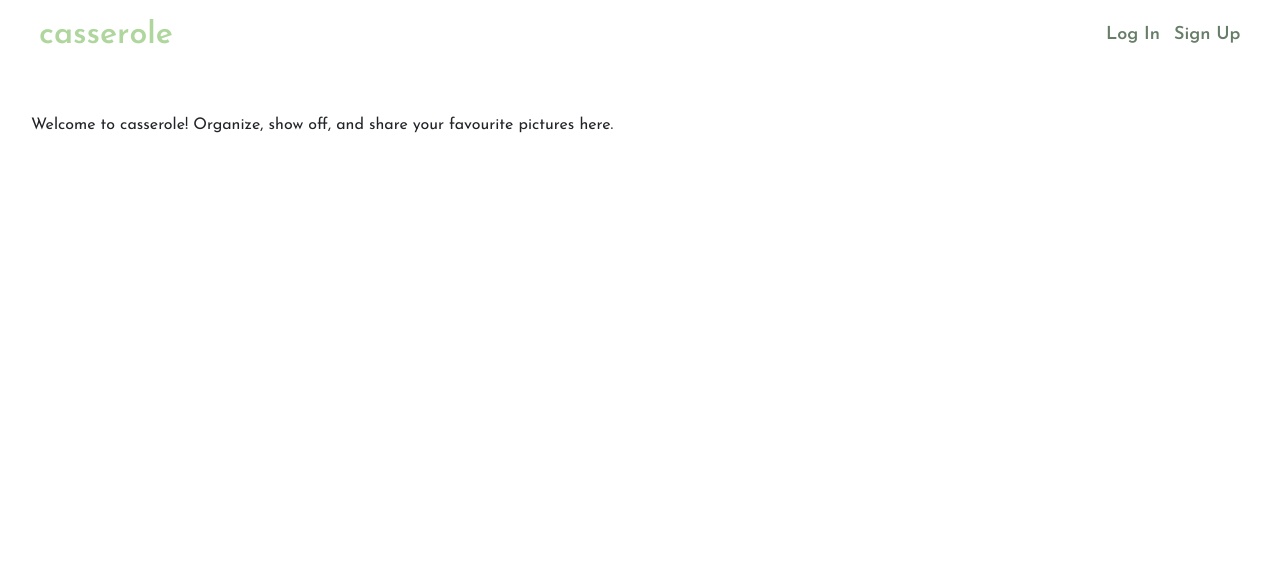
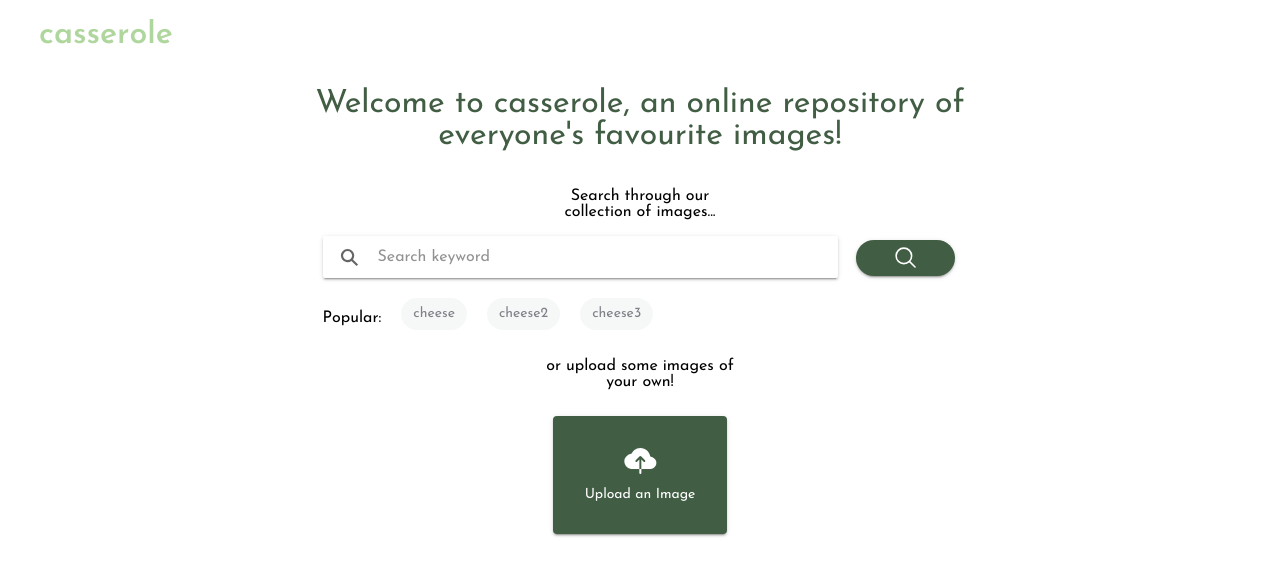
Before and after one commit to carman-li/colour-bucket, a React (Create React App) app in the folder Casserole/: page /home in a window 1280 px wide. Shown: the top 576 px of the page. Built offline with nearby package versions, Linux system fonts and the light colour scheme.

Commit message:
more ui additions

```diff
--- a/Casserole/src/pages/Home.tsx
+++ b/Casserole/src/pages/Home.tsx
@@ -1,6 +1,7 @@
 import { IonButton, IonButtons, IonCol, IonContent, IonGrid, IonHeader, IonPage, IonRow, IonTitle, IonToolbar } from '@ionic/react';
 import './Home.css';
 import Landing from './dashboard/Landing'
+import ActionButtons from './dashboard/ActionButtons'
 import React from 'react';
 
 const Home: React.FC = () => {
@@ -8,26 +9,31 @@ const Home: React.FC = () => {
     <IonPage>
       <IonContent fullscreen>
         <IonHeader translucent={true} mode="ios">
-          <IonToolbar className="toolbar ion-padding-horizontal ion-padding-vertical">
+          <IonToolbar className="toolbar ion-padding-horizontal ion-padding-top">
             <IonButtons slot="start">
               <IonButton class="headerButton" routerLink="/home">
                 <p className="logoText">casserole</p>
               </IonButton>
             </IonButtons>
-            <IonButtons slot="end">
+            {/* <IonButtons slot="end">
               <IonButton class="headerButton" expand="full">
                 <p className="buttonText">Log In</p>
               </IonButton>
               <IonButton class="headerButton" expand="full">
                 <p className="buttonText">Sign Up</p>
               </IonButton>
-            </IonButtons>
+            </IonButtons> */}
           </IonToolbar>
         </IonHeader>
         <IonGrid className="ion-padding">
           <IonRow>
             <IonCol>
               <Landing />
+            </IonCol>
+          </IonRow>
+          <IonRow>
+            <IonCol>
+              <ActionButtons />
             </IonCol>
           </IonRow>
         </IonGrid>
--- /dev/null
+++ b/Casserole/src/pages/dashboard/ActionButtons.css
@@ -0,0 +1,13 @@
+.icon {
+    font-size: xx-large;
+    width: 100%
+}
+
+.buttonText {
+    text-align: center;
+    color: var(--ion-color-medium);
+}
+
+.text {
+    text-align: center;
+}
--- /dev/null
+++ b/Casserole/src/pages/dashboard/ActionButtons.tsx
@@ -0,0 +1,101 @@
+import { IonButton, IonCard, IonCardContent, IonCardHeader, IonCardTitle, IonChip, IonCol, IonContent, IonGrid, IonHeader, IonIcon, IonLabel, IonModal, IonPage, IonRow, IonSearchbar, IonTitle, IonToolbar } from '@ionic/react';
+import { cloudUpload, search, searchOutline, } from 'ionicons/icons';
+import React, { useEffect, useState } from 'react';
+import Upload from '../../components/upload/Upload';
+import './ActionButtons.css';
+
+interface ContainerProps { }
+
+const ActionButtons: React.FC<ContainerProps> = () => {
+    const [searchKeyword, setSearchKeyword] = useState("");
+    const [showUpload, setShowUpload] = useState(false);
+
+    const [tags, setTags] = useState(["cheese", "cheese2", "cheese3"]);
+
+    const search = async () => {
+
+    }
+
+    // this function renders the chips with suggested tag values
+    function RenderChips(): JSX.Element {
+        return (
+            <>
+                {tags.slice(0, 5).map((tagLabel) => (
+                    <IonCol size="auto" size-sm="auto">
+                        <IonChip
+                            color="medium"
+                            className="ion-margin-end"
+                            onClick={() => {
+                                setSearchKeyword(tagLabel);
+                            }}
+                        >
+                            <IonLabel className="chipText">{tagLabel}</IonLabel>
+                        </IonChip>
+                    </IonCol>
+                ))}
+            </>
+        );
+    }
+
+    return (
+        <div className="body"><IonGrid className="ion-margin-top ion-no-padding">
+            <IonModal isOpen={showUpload} onDidDismiss={() => setShowUpload(false)}>
+                <Upload />
+            </IonModal>
+
+            <IonRow className="ion-justify-content-center ion-margin"> <IonCol size="2">
+                <div className="text">Search through our collection of images...</div></IonCol></IonRow>
+            <IonRow className="ion-justify-content-center">
+                <IonCol size="12" size-md="5" className="ion-margin-end">
+                    <IonSearchbar
+                        className="searchBar ion-margin-bottom ion-no-padding"
+                        showCancelButton="never"
+                        animated
+                        value={searchKeyword}
+                        placeholder="Search keyword"
+                        debounce={1000}
+                        onIonChange={(e) => setSearchKeyword(e.detail.value!)}
+                    ></IonSearchbar>
+                    <IonRow>
+                        <IonCol size="auto" size-sm="auto" className="ion-margin-end">
+                            <p className="text">Popular:</p>
+                        </IonCol>
+                        <RenderChips />
+                    </IonRow>
+                </IonCol>
+
+                <IonCol size="12" size-md="1">
+                    <IonButton
+                        fill="solid"
+                        color="secondary"
+                        expand="full"
+                        shape="round"
+                        onClick={() => {
+                            search();
+                        }}
+                    >
+                        <IonIcon slot="icon-only" icon={searchOutline} />
+                    </IonButton>
+                </IonCol>
+            </IonRow>
+            <IonRow className="ion-justify-content-center ion-margin"> <IonCol size="2">
+                <div className="text">or upload some images of your own!</div></IonCol></IonRow>
+            <IonRow className="ion-justify-content-center"></IonRow>
+            <IonRow className="ion-justify-content-center">
+                <IonCard className="card ion-padding" color="secondary" button onClick={() => {
+                    setShowUpload(true);
+                }}>
+                    <IonCardContent>
+                        <IonIcon className="icon" icon={cloudUpload} />
+                        <div className="cardTitle">Upload an Image</div>
+                    </IonCardContent>
+
+                </IonCard>
+            </IonRow>
+
+
+        </IonGrid></div>
+    );
+};
+
+export default ActionButtons;
--- a/Casserole/src/pages/dashboard/Landing.css
+++ b/Casserole/src/pages/dashboard/Landing.css
@@ -1,3 +1,5 @@
-.body {
-    color: var(--ion-color-dark);
+.landingText {
+    font-size: xx-large;
+    text-align: center;
+    color: var(--ion-color-secondary);
 }
--- a/Casserole/src/pages/dashboard/Landing.tsx
+++ b/Casserole/src/pages/dashboard/Landing.tsx
@@ -7,9 +7,9 @@ interface ContainerProps { }
 const Landing: React.FC<ContainerProps> = () => {
     return (
         <IonGrid className="body">
-            <IonRow>
-                <IonCol>
-                    <div>Welcome to casserole! Organize, show off, and share your favourite pictures here.</div>
+            <IonRow className="ion-justify-content-center">
+                <IonCol size="7">
+                    <div className="landingText">Welcome to casserole, an online repository of everyone's favourite images!</div>
                 </IonCol>
             </IonRow>
         </IonGrid>
```
